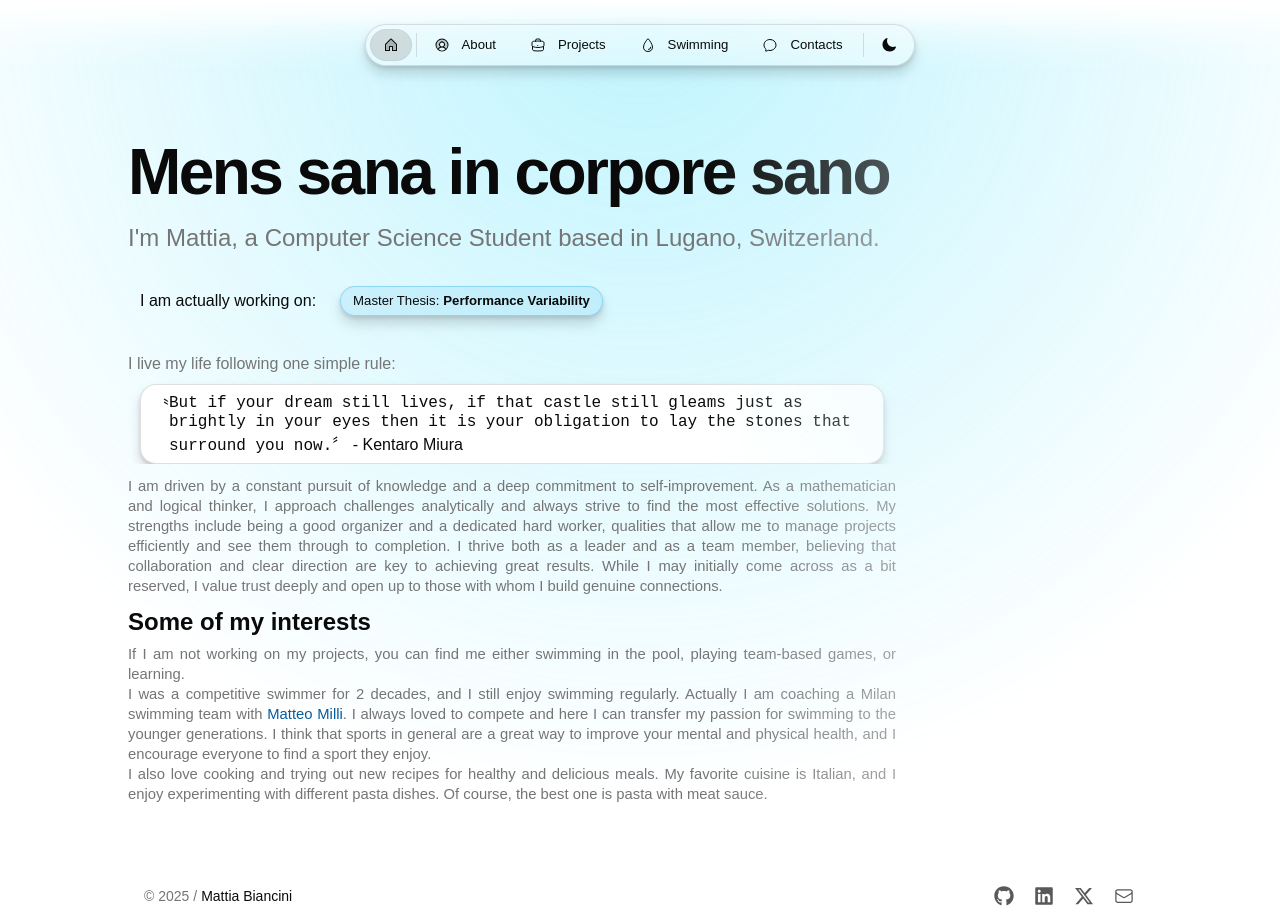
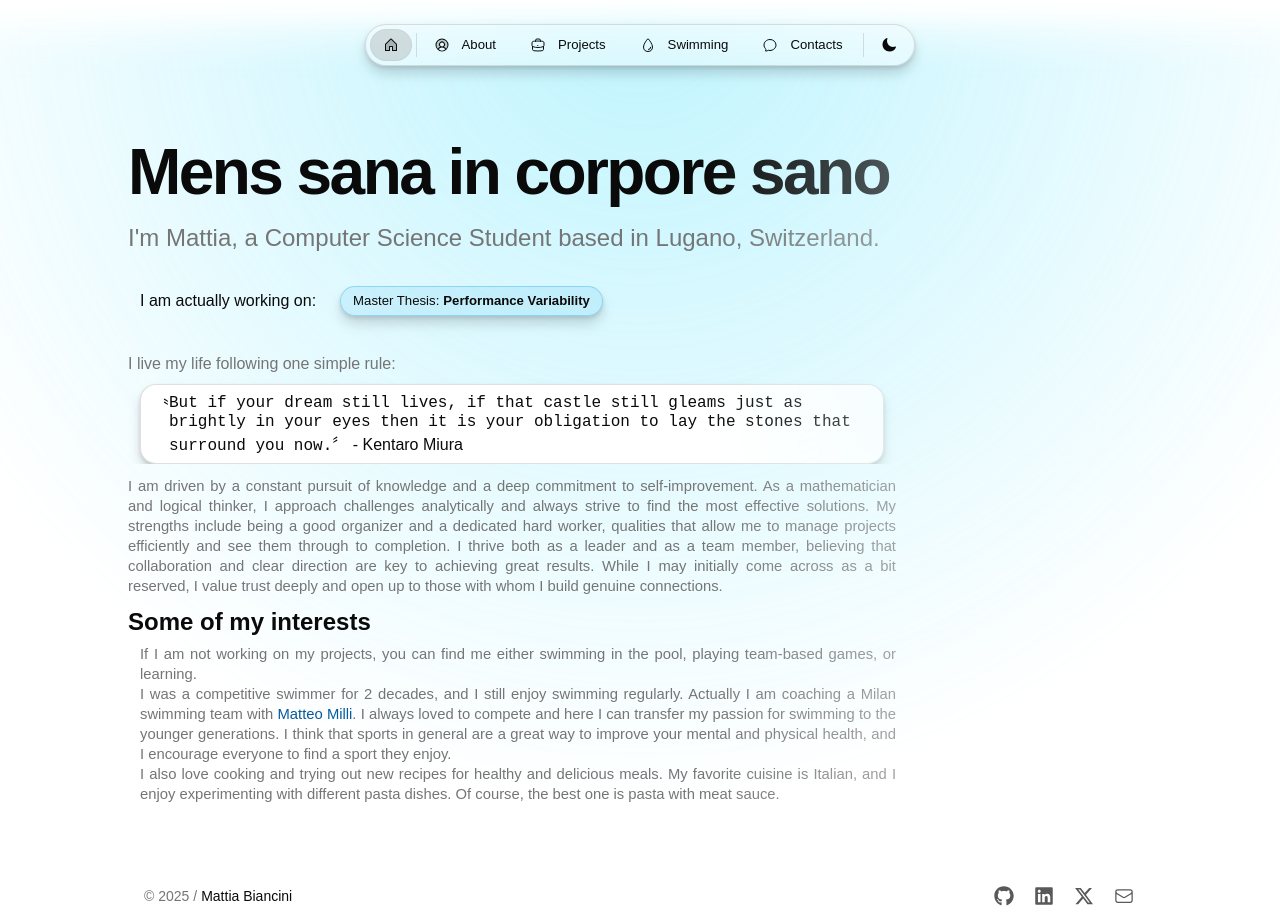
Before and after one commit to MattiaBiancini/mattiabiancini, a Next.js app: page / in a window 1280 px wide. Built offline with nearby package versions, Linux system fonts and the light colour scheme; a web font is replaced by a local one.

Commit message:
Visual Update Homepage

```diff
--- a/src/app/page.tsx
+++ b/src/app/page.tsx
@@ -100,7 +100,7 @@ export default function Home() {
               Some of my interests
             </Heading>
           </RevealFx>
-          <RevealFx paddingTop="8" delay={0.2} horizontal="start">
+          <RevealFx paddingTop="8" delay={0.2} horizontal="start" paddingLeft="12">
             <Text onBackground="neutral-weak" variant="label-default-m" align="justify">
               If I am not working on my projects, you can find me either swimming in the pool,
               playing team-based games, or learning.
```
